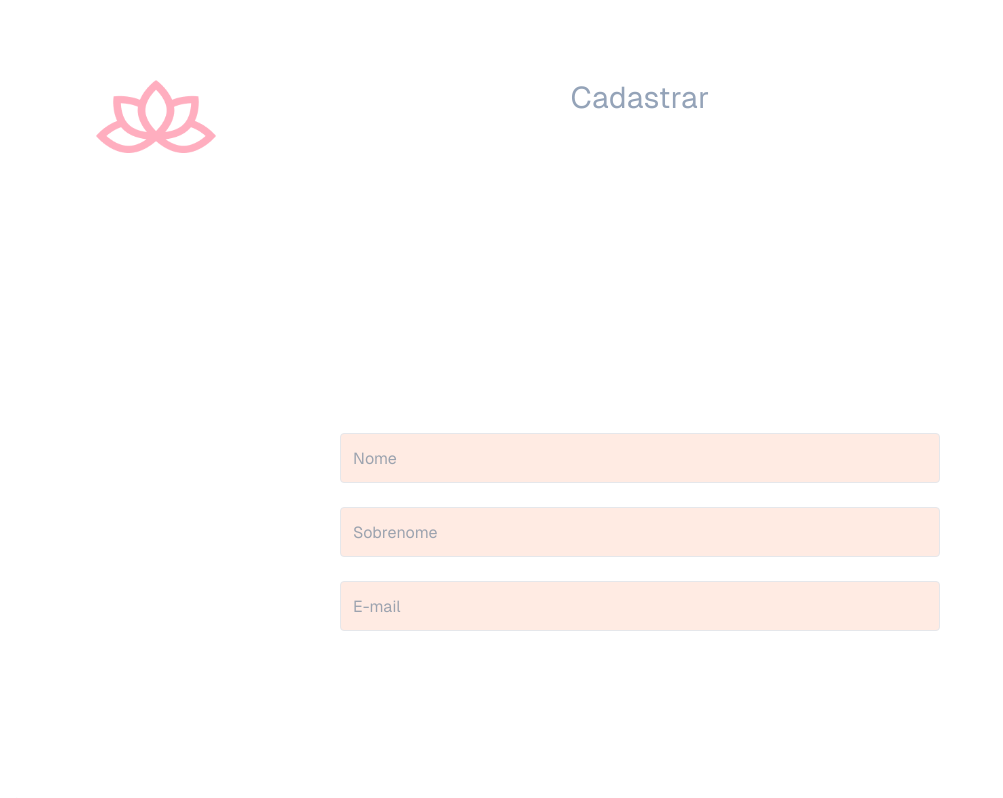
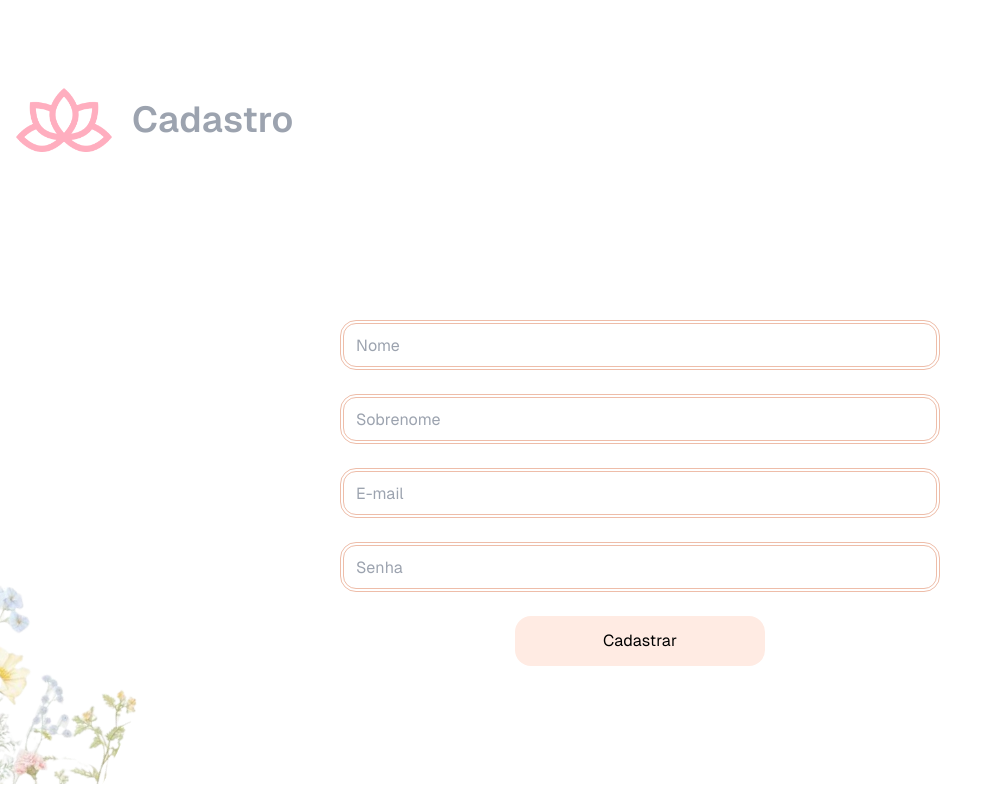
Before and after one commit to AliceZeurgo/Cms-cadastro, a Next.js app: page / in a window 1280 px wide. Shown: the top 798 px of the page, without its empty margins (0-1003 px from the left). Built offline with nearby package versions, Linux system fonts and the light colour scheme.

Commit message:
Em progresso

```diff
--- a/src/app/page.js
+++ b/src/app/page.js
@@ -4,45 +4,52 @@ import flor from "./public/images/nav/logo.png"; // Imagem da Flor
 
 export default function Home() {
   return (
-    <div className="relative max-w-full bg-white p-8 pb-20 sm:p-20 font-[family-name:var(--font-geist-sans)]">
+    <div className="min-h-screen bg-white font-[family-name:var(--font-geist-sans)] flex flex-col">
+      <header className="flex flex-row h-[20%] p-4 items-center">
 
-      {/* Header section */}
-      <header className="relative ">
-        {/* Centering the text horizontally */}
-        <div className="text-center">
-          <h1 className="text-3xl text-slate-400 mb-4">
-            Cadastrar
-          </h1>
-        </div>
-        {/* Positioning the image on the top-left */}
-        <div className="absolute top-0 left-4">
-          <Image src={flor} alt="lotus" width={120} height={120} />
+        <div className="w-full h-52 flex items-center z-10 gap-5">
+        <Image src={flor} alt="logo" className="w-24 h-16" />
+          <h1 className="font-semibold text-4xl text-gray-400 text-center">Cadastro</h1>
         </div>
       </header>
 
-      {/* Centering the input fields */}
-      <div className="flex items-center justify-center min-h-screen">
-        <div className="w-[600px] space-y-6">
+      <main className="flex-grow flex items-start justify-center p-20">
+        <form className="w-[600px] flex flex-col items-center space-y-6"> {/* Ajuste aqui */}
           <input
             type="text"
-            className="bg-[#FFEBE3] w-full h-[50px] border rounded px-3"
+            className=" border-double border-4 border-[#eebda9] w-full h-[50px] rounded-2xl px-3"
             placeholder="Nome"
+            required
           />
           <input
             type="text"
-            className="bg-[#FFEBE3] w-full h-[50px] border rounded px-3"
+            className="border-double border-4 border-[#eebda9] w-full h-[50px] rounded-2xl px-3"
             placeholder="Sobrenome"
+            required
           />
           <input
-            type="text"
-            className="bg-[#FFEBE3] w-full h-[50px] border rounded px-3"
+            type="email"
+            className="border-double border-4 border-[#eebda9] w-full h-[50px] rounded-2xl px-3"
             placeholder="E-mail"
+            required
           />
-        </div>
-      </div>
+          <input
+            type="password"
+            className="border-double border-4 border-[#eebda9] w-full h-[50px] rounded-2xl px-3"
+            placeholder="Senha"
+            required
+          />
 
-      {/* Footer section */}
-      <footer className="absolute bottom-4 left-4">
+          <button
+            type="submit"
+            className="bg-[#FFEBE3] w-full max-w-[250px] h-[50px] rounded-2xl mt-6"
+          >
+            Cadastrar
+          </button>
+        </form>
+      </main>
+
+      <footer className="absolute bottom-4">
         <Image src={photo} alt="flor" width={180} height={200} />
       </footer>
     </div>
```
Also changed, not shown: 1 other file (tests, documents, lock files or other folders).
